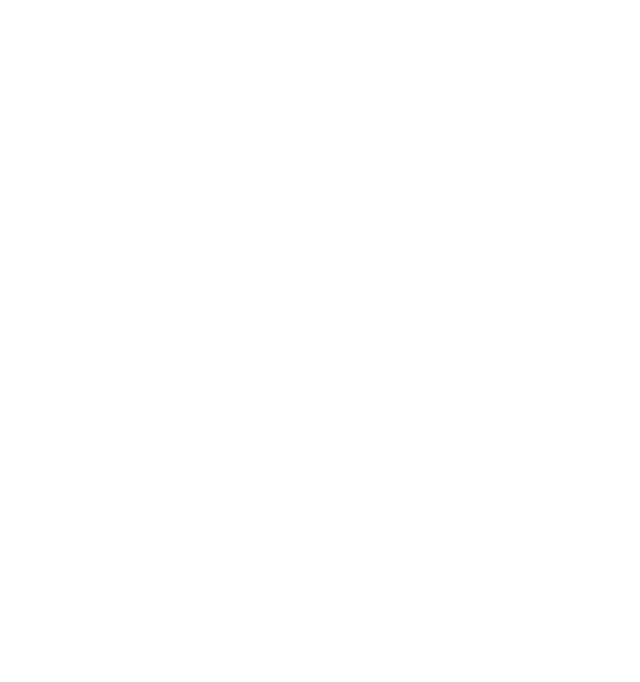
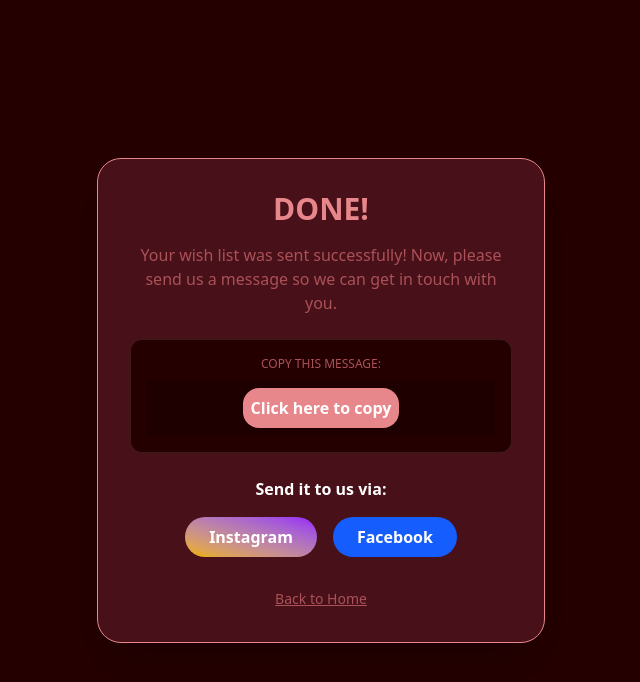
Before and after one commit to wattakeshi/Japan-paBUYan, a React (Vite) app: page /SuccessPage in a window 1280 px wide. Before the commit this address had no page. Shown: the top 682 px of the page, without its empty margins (319-959 px from the left). Built offline with nearby package versions, Linux system fonts and the light colour scheme; sample sign-in values are in the browser's storage.

Commit message:
remove: CategoryList add: SuccessPage

```diff
--- a/src/App.jsx
+++ b/src/App.jsx
@@ -7,6 +7,7 @@
 import SignUP from './Pages/SignUP.jsx'
 import PrivateRoute from './Components/PrivateRoute.jsx'
 import Profile from "./Pages/Profile.jsx"
+import SuccessPage from './Pages/SuccessPage.jsx'
 
 function App() {
 
@@ -24,6 +25,7 @@
         <AboutUS/></PrivateRoute>}/>
       <Route path="/Profile" element={<PrivateRoute>
         <Profile/></PrivateRoute>} />
+        <Route path="/SuccessPage" element={<PrivateRoute><SuccessPage/></PrivateRoute>}/>
     </Routes>
     </BrowserRouter>
   )
--- a/src/Components/AddProductForm.jsx
+++ b/src/Components/AddProductForm.jsx
@@ -1,6 +1,8 @@
 import React, { useState, useEffect } from 'react'
+import { useNavigate } from 'react-router'
+const AddProductForm = () => {
 
-const AddProductForm = () => {
+  const navigate = useNavigate();
 
   const costumerUsername = localStorage.getItem("pabuyan_user_name")
   const [wishList, setWishList] = useState(()=>{
@@ -48,9 +50,9 @@
   }
 
   const handleSubmitWishList = async () => {
-  if (wishList.length === 0) return window.alert("Your Wish-List is empty!");
+  if (wishList.length === 0) return window.alert("Your Wish-List is empty!")
   setIsSubmitting(true);
-  const userId = localStorage.getItem("pabuyan_user_id");
+  const userId = localStorage.getItem("pabuyan_user_id")
 
   try {
     const wishlistRes = await fetch("https://pabuyanbackend.onrender.com/api/wishlists", {
@@ -66,12 +68,14 @@
 
     const wishlistData = await wishlistRes.json();
     const wishlistId = wishlistData.data.documentId;
-    console.log("ID da Wishlist criada:", wishlistId);
+    localStorage.setItem("wishlistId", wishlistId)
+    console.log("ID da Wishlist criada:", wishlistId)
 
    for (const product of wishList) {
   const productData = {
-    data: { // O Strapi v5 exige o 'data' aqui dentro
+    data: {
       name: product.name,
+      productstatus: "unseen",
       details: product.details || "",
       qty: Number(product.qty),
       wishlist: wishlistId
@@ -80,12 +84,12 @@
 
   const res = await fetch("https://pabuyanbackend.onrender.com/api/requestedproducts", {
     method: "POST",
-    headers: { "Content-Type": "application/json" }, // Aqui usamos JSON
+    headers: { "Content-Type": "application/json" },
     body: JSON.stringify(productData),
   });
 
   if (!res.ok) {
-    const errorData = await res.json();
+    const errorData = await res.json()
     console.error("ERRO TESTE JSON:", errorData);
   } else {
     console.log("SUCESSO COM JSON!");
@@ -95,16 +99,16 @@
     localStorage.removeItem("pabuyan_wishList");
 
   } catch (error) {
-    alert("Error linking your wishlist.");
+    alert("Error linking your wishlist.")
   } finally {
-    // Finaliza o carregamento (sucesso ou erro)
     setIsSubmitting(false);
+    navigate("/SuccessPage")
   }
 };
 
 
   return (
-<div className="flex flex-col items-center w-full max-w-lg mx-auto gap-6 mt-10">
+<div className="flex flex-col items-center w-full max-w-lg mx-auto gap-6 mt-10 pb-16">
 
 <div className="w-full flex flex-col sm:flex-row items-center gap-4">
      <label className="w-full sm:w-32 text-center sm:text-right font-bold text-cor5/80">Product </label>
--- a/src/Components/Layout/Footer.jsx
+++ b/src/Components/Layout/Footer.jsx
@@ -5,14 +5,12 @@
     <div className='mx-auto'>
 <div className="w-full pb-12  border-t-4 border-cor5 md:pt-12 mx-auto grid grid-cols-1  gap-8 bg-cor2 pt-12  md:px-auto">
 
-    {/* Contact Information */}
     <div className='md:pl-24'>
       <h1 className="font-bold text-lg mb-4 text-cor5" >Contact Information</h1>
       <p className="text-gray-400 text-sm">〒350-0851, Saitama-ken, Saitama-shi, Japan</p>
       <a href="mailto:japanpasabuy@gmail.com" className='text-gray-400 text-sm'>JapanPasaBUY@gmail.com</a>
     </div>
 
-    {/* Service Areas */}
     <div className='md:pl-24'>
       <h1 className="font-bold text-lg mb-4 text-cor5" >Service Areas</h1>
       <ul className="text-gray-400 text-sm">
@@ -22,7 +20,6 @@
       </ul>
     </div>
 
-    {/* Social Media */}
     <div className='md:pl-24'>
       <h1 className="font-bold text-lg mb-4 text-cor5" >Social Media</h1>
  <ul>
@@ -31,7 +28,7 @@
       </a>
       </li>
     <li>
-      <a href="http://https://www.facebook.com/japanpabuyan" target="_blank" className='text-gray-400 hover:text-cor-5 transition-colors'>Facebook page</a></li>
+      <a href="https://www.facebook.com/japanpabuyan" target="_blank" className='text-gray-400 hover:text-cor-5 transition-colors'>Facebook page</a></li>
  </ul>
     </div>
 
--- a/src/Pages/Home.jsx
+++ b/src/Pages/Home.jsx
@@ -1,6 +1,5 @@
 import { useState } from 'react'
 import Header from '../Components/Header'
-import Categories from '../Components/CategoryList'
 import NavBar from "../Components/Layout/NavBar"
 import Footer from '../Components/Layout/Footer'
 
@@ -10,8 +9,7 @@
     <div>
     <NavBar />
     <Header />
-
-    <Categories />
+    <Footer/>
     </div>
   )
 }
--- /dev/null
+++ b/src/Pages/SuccessPage.jsx
@@ -0,0 +1,52 @@
+import { useState } from "react";
+import { useNavigate } from "react-router-dom";
+
+export default function SuccessPage() {
+  const navigate = useNavigate();
+  const wishlistId = localStorage.getItem("wishlistId")
+  const [copied, setCopied] = useState(false)
+
+  const copyToClipboard = () => {
+    navigator.clipboard.writeText(`Hi! I just sent a wish list. My ID is: ${wishlistId}`);
+    setCopied(true);
+  };
+
+  return (
+    <div className="min-h-screen bg-cor1 flex flex-col items-center justify-center p-6 text-center">
+      <div className="bg-cor2 p-8 rounded-3xl border border-cor5 max-w-md shadow-2xl">
+        <h1 className="text-3xl font-black text-cor5 mb-4">DONE! </h1>
+        <p className="text-cor4 mb-6">
+          Your wish list was sent successfully! Now, please send us a message so we can get in touch with you.
+        </p>
+
+        <div className="bg-cor1 p-4 rounded-xl border border-white/10 mb-6">
+          <p className="text-xs text-cor4 uppercase mb-2">Copy this message:</p>
+          <div className="flex items-center gap-2 justify-between bg-black/20 p-2 rounded">
+            <div className="hidden">
+             <code className="text-cor5 text-sm truncate">Hi! My Order ID is {wishlistId}...</code>
+            </div>
+            <button onClick={copyToClipboard} className="text-white rounded-2xl font-bold bg-cor5 p-2 mx-auto hover:scale-110 transition">
+              {copied? ("Message copied!"):("Click here to copy")}
+            </button>
+          </div>
+        </div>
+
+        <div className="space-y-4">
+          <p className="text-white font-bold">Send it to us via:</p>
+          <div className="flex gap-4 justify-center">
+            <a href="https://www.instagram.com/japanpabuyan" target="_blank" className="flex items-center gap-2 bg-gradient-to-tr from-yellow-500 to-purple-600 text-white px-6 py-2 rounded-full font-bold">
+               Instagram
+            </a>
+            <a href="https://www.facebook.com/japanpabuyan" target="_blank" className="flex items-center gap-2 bg-blue-600 text-white px-6 py-2 rounded-full font-bold">
+               Facebook
+            </a>
+          </div>
+        </div>
+
+        <button onClick={() => navigate("/")} className="mt-8 text-cor4 underline text-sm">
+          Back to Home
+        </button>
+      </div>
+    </div>
+  );
+}
```
